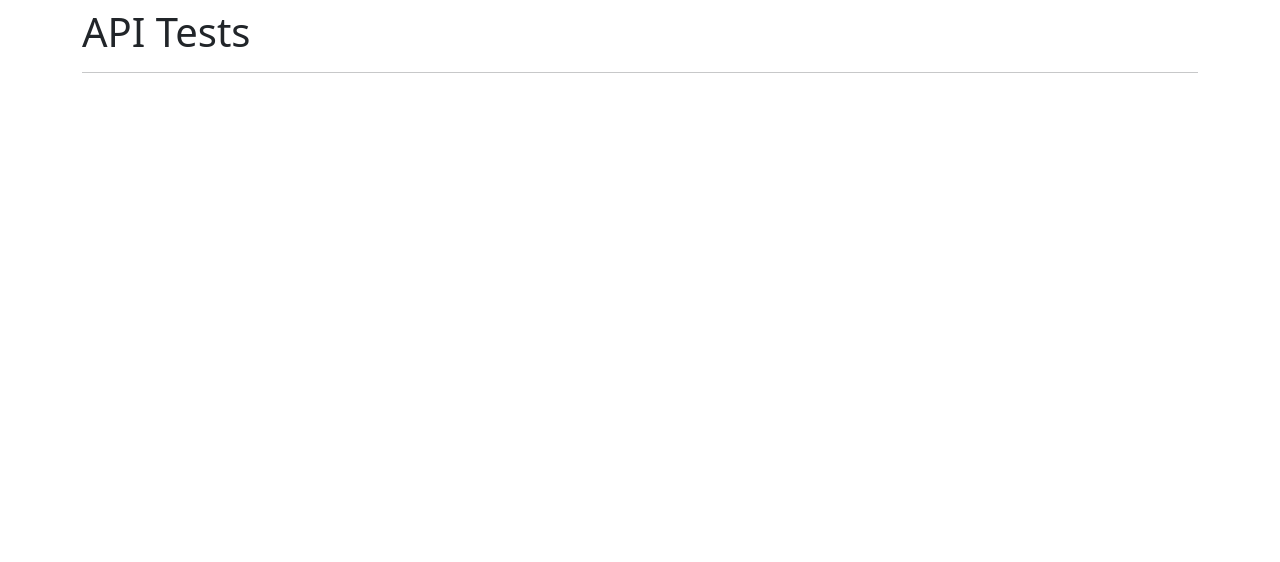
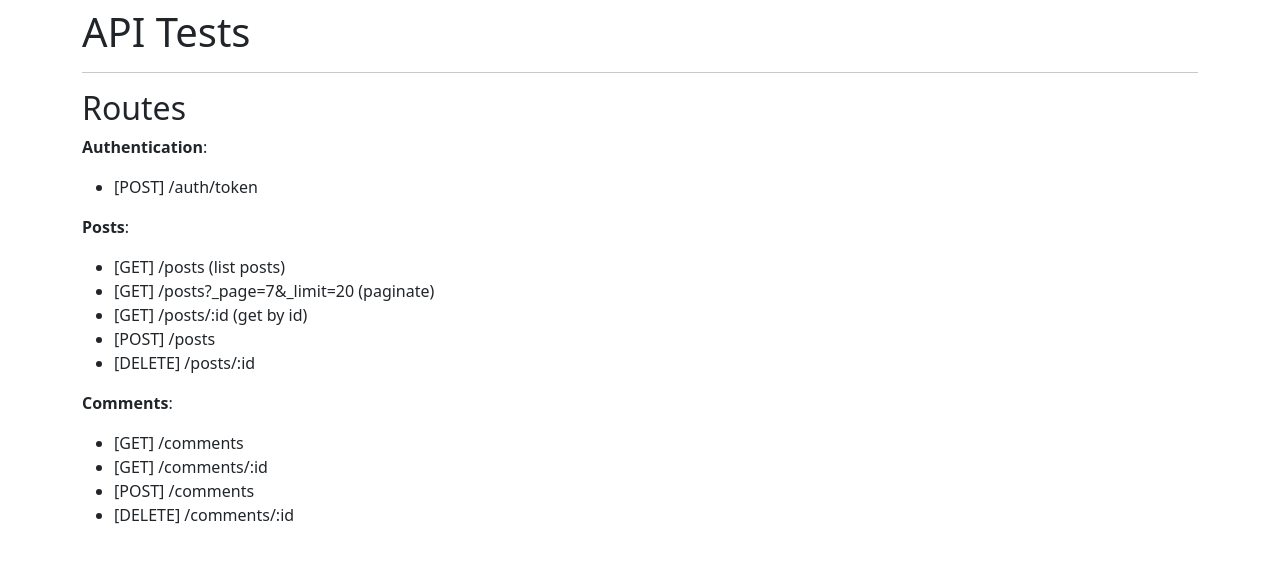
Before and after one commit to gedsonmarcelino/api-test-to-trainee, a website: page public/index.html in a window 1280 px wide. Drawn offline with nearby package versions, Linux system fonts and the light colour scheme.

Commit message:
Update index.html

```diff
--- a/public/index.html
+++ b/public/index.html
@@ -33,6 +33,26 @@
         <div class="col-md-12 mt-2">
           <h1>API Tests</h1>
           <hr />
+          <h2 id="routes">Routes</h2>
+          <p><strong>Authentication</strong>: </p>
+          <ul>
+          <li>[POST] /auth/token</li>
+          </ul>
+          <p><strong>Posts</strong>:</p>
+          <ul>
+          <li>[GET] /posts (list posts)</li>
+          <li>[GET] /posts?_page=7&amp;_limit=20 (paginate)</li>
+          <li>[GET] /posts/:id (get by id)</li>
+          <li>[POST] /posts</li>
+          <li>[DELETE] /posts/:id</li>
+          </ul>
+          <p><strong>Comments</strong>:</p>
+          <ul>
+          <li>[GET] /comments</li>
+          <li>[GET] /comments/:id</li>
+          <li>[POST] /comments</li>
+          <li>[DELETE] /comments/:id</li>
+          </ul>
         </div>
       </div>
     </div>
```
